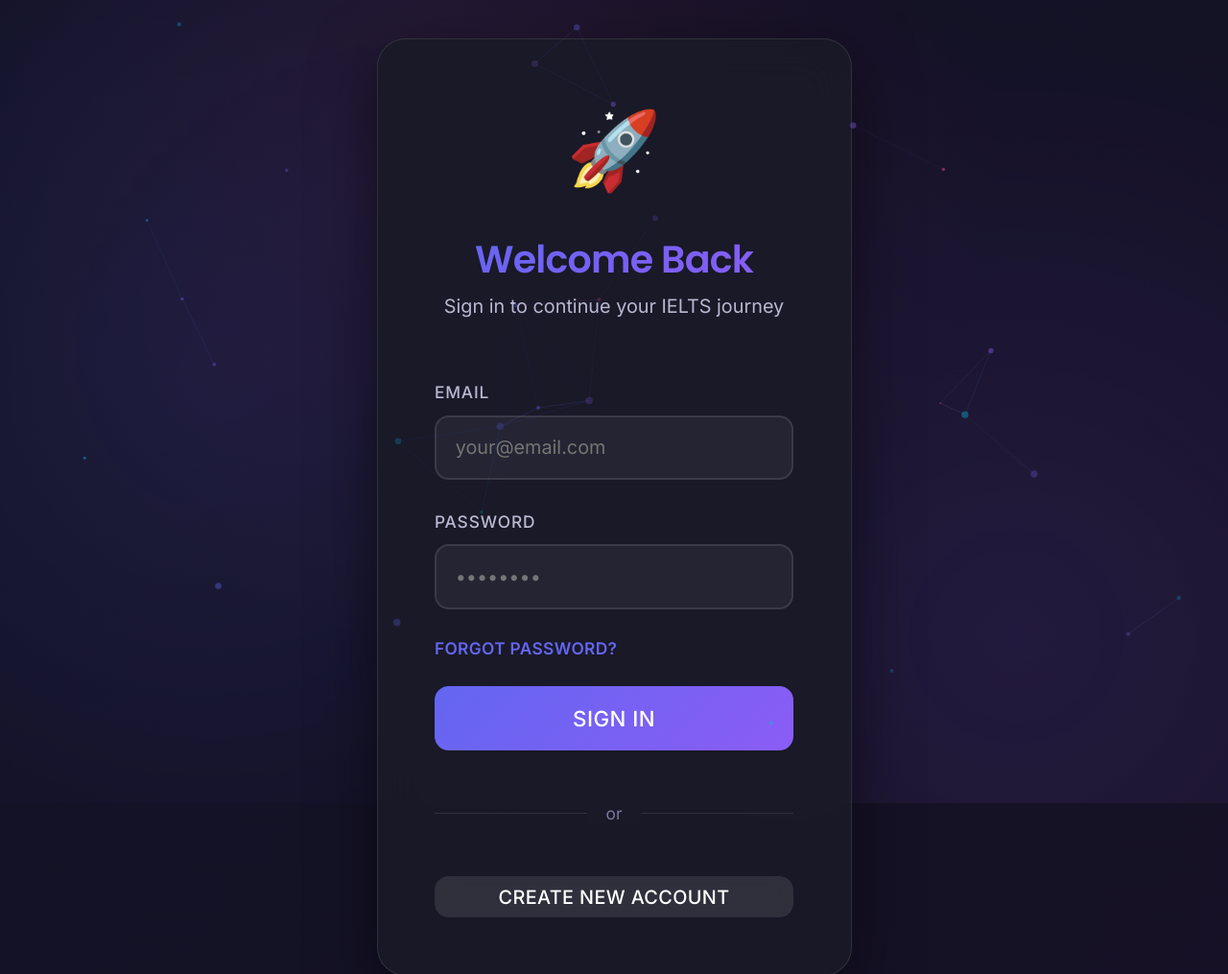
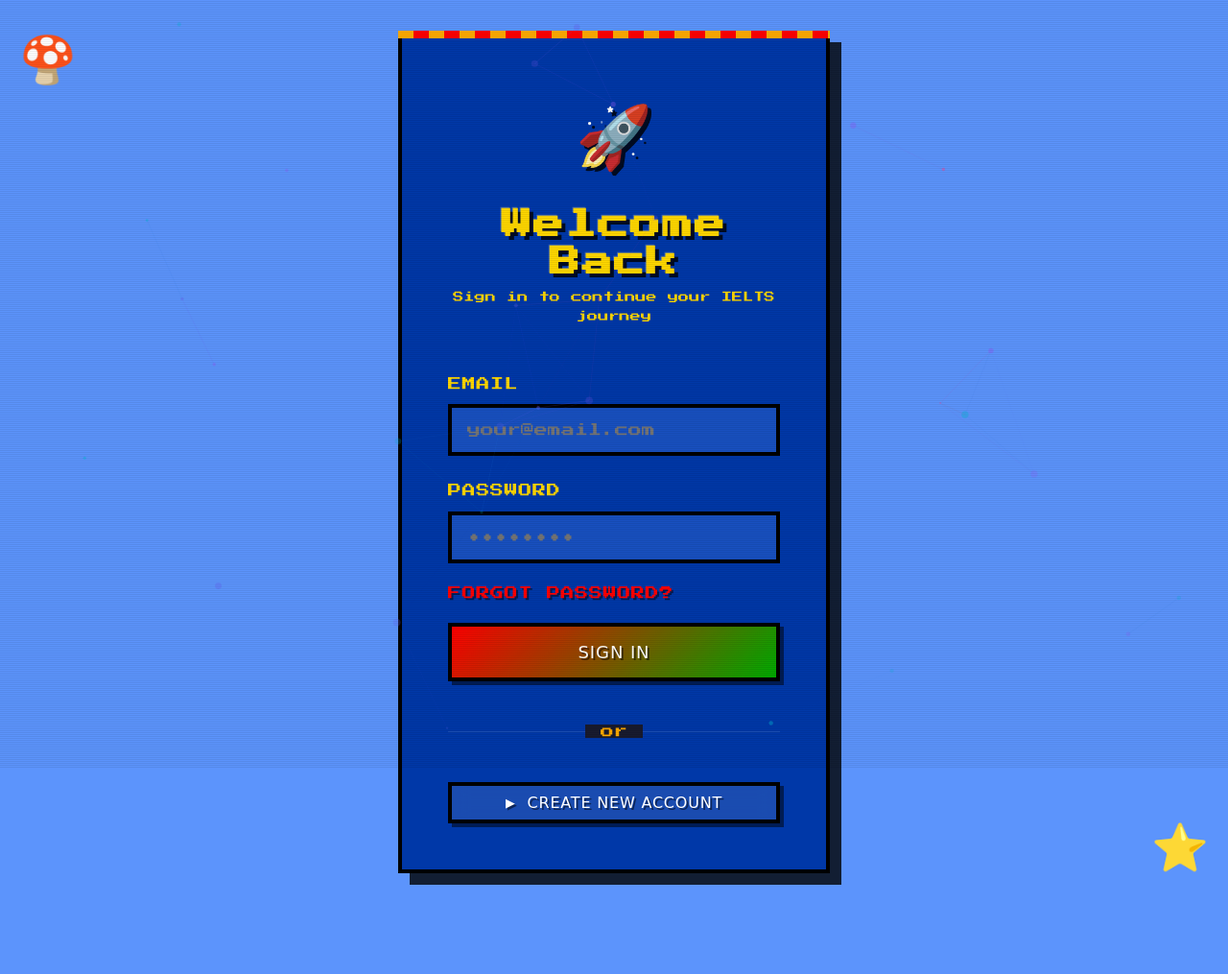
Before and after one commit to VED-VIVEK-TALMALEY/LEAP--SOL, a website built with Vite: page index.html in a window 1280 px wide. Shown: the top 1015 px of the page at 96% size. After the commit the page ends 942 px from the top, so only its background shows below. Built offline with nearby package versions, Linux system fonts and the light colour scheme; no server answers; a web font is replaced by a local one.

Commit message:
Transform UI to retro pixelated Mario-style theme with Rye font
- Added Rye and Press Start 2P fonts for retro aesthetic
- Implemented Mario-themed color palette (blue sky, red/green accents)
- Added pixel art borders and hard shadows throughout
- Updated all components with 8-bit styling
- Added scanline and CRT effects for authentic retro feel
- Transformed navigation with pixel art decorations
- Updated authentication pages with Mario-themed graphics
- Added pixel-perfect rendering and stepped animations
- Build tested and verified

```diff
--- a/components/auth-styles.css
+++ b/components/auth-styles.css
@@ -8,21 +8,53 @@
     align-items: center;
     justify-content: center;
     padding: var(--space-xl);
-    background: linear-gradient(135deg,
-            rgba(99, 102, 241, 0.1) 0%,
-            rgba(139, 92, 246, 0.1) 100%);
+    background: var(--color-bg-primary);
+    position: relative;
+}
+
+.auth-container::before {
+    content: '🍄';
+    position: absolute;
+    top: 20px;
+    left: 20px;
+    font-size: 3rem;
+    animation: float 3s ease-in-out infinite;
+}
+
+.auth-container::after {
+    content: '⭐';
+    position: absolute;
+    bottom: 20px;
+    right: 20px;
+    font-size: 3rem;
+    animation: float 3s ease-in-out infinite 1.5s;
 }
 
 .auth-card {
     width: 100%;
     max-width: 450px;
-    background: rgba(26, 26, 40, 0.95);
-    backdrop-filter: blur(20px);
-    border: 1px solid rgba(255, 255, 255, 0.1);
+    background: var(--color-bg-secondary);
+    border: var(--border-pixel);
     border-radius: var(--radius-xl);
     padding: var(--space-2xl);
-    box-shadow: 0 20px 60px rgba(0, 0, 0, 0.5);
+    box-shadow: var(--shadow-xl);
     animation: fadeIn 0.5s ease;
+    position: relative;
+    image-rendering: pixelated;
+}
+
+.auth-card::before {
+    content: '';
+    position: absolute;
+    top: -4px;
+    left: -4px;
+    right: -4px;
+    height: 8px;
+    background: repeating-linear-gradient(90deg,
+            var(--color-accent-warning) 0px,
+            var(--color-accent-warning) 16px,
+            var(--color-accent-primary) 16px,
+            var(--color-accent-primary) 32px);
 }
 
 .auth-header {
@@ -34,15 +66,17 @@
     font-size: 4rem;
     margin-bottom: var(--space-md);
     animation: float 3s ease-in-out infinite;
+    filter: drop-shadow(4px 4px 0px rgba(0, 0, 0, 0.8));
 }
 
 .auth-header h1 {
     font-family: var(--font-header);
     font-size: var(--font-size-3xl);
     margin-bottom: var(--space-sm);
-    background: linear-gradient(135deg, var(--color-accent-primary), var(--color-accent-secondary));
-    -webkit-background-clip: text;
-    -webkit-text-fill-color: transparent;
+    color: var(--color-text-secondary);
+    text-shadow:
+        4px 4px 0px rgba(0, 0, 0, 0.8),
+        -1px -1px 0px rgba(255, 255, 255, 0.2);
 }
 
 .auth-form {
@@ -69,21 +103,22 @@
 .form-group input,
 .form-group select {
     padding: var(--space-md);
-    background: rgba(255, 255, 255, 0.05);
-    border: 2px solid rgba(255, 255, 255, 0.1);
+    background: var(--color-bg-tertiary);
+    border: var(--border-pixel);
     border-radius: var(--radius-md);
     color: var(--color-text-primary);
-    font-size: var(--font-size-base);
-    font-family: var(--font-body);
+    font-size: var(--font-size-sm);
+    font-family: 'Press Start 2P', monospace;
     transition: all var(--transition-base);
+    image-rendering: pixelated;
 }
 
 .form-group input:focus,
 .form-group select:focus {
     outline: none;
-    border-color: var(--color-accent-primary);
-    background: rgba(255, 255, 255, 0.08);
-    box-shadow: 0 0 0 3px rgba(99, 102, 241, 0.1);
+    border-color: var(--color-accent-warning);
+    background: var(--color-bg-elevated);
+    box-shadow: 4px 4px 0px rgba(255, 170, 0, 0.5);
 }
 
 .commitment-options {
@@ -98,23 +133,26 @@
     align-items: center;
     gap: var(--space-xs);
     padding: var(--space-md);
-    background: rgba(255, 255, 255, 0.05);
-    border: 2px solid rgba(255, 255, 255, 0.1);
+    background: var(--color-bg-tertiary);
+    border: var(--border-pixel);
     border-radius: var(--radius-md);
     color: var(--color-text-primary);
     cursor: pointer;
     transition: all var(--transition-base);
+    box-shadow: var(--shadow-sm);
 }
 
 .commitment-option:hover {
-    background: rgba(255, 255, 255, 0.08);
-    border-color: rgba(255, 255, 255, 0.2);
+    background: var(--color-bg-elevated);
+    transform: translate(-2px, -2px);
+    box-shadow: 6px 6px 0px rgba(0, 0, 0, 0.7);
 }
 
 .commitment-option.active {
-    background: linear-gradient(135deg, var(--color-accent-primary), var(--color-accent-secondary));
-    border-color: transparent;
-    box-shadow: 0 4px 20px rgba(99, 102, 241, 0.4);
+    background: var(--color-accent-primary);
+    border-color: #8b0000;
+    box-shadow: var(--shadow-md);
+    color: white;
 }
 
 .commitment-time {
--- a/index.html
+++ b/index.html
@@ -5,13 +5,14 @@
   <meta charset="UTF-8">
   <meta name="viewport" content="width=device-width, initial-scale=1.0">
 
-  <title>LEAP - Study Abroad Operating System</title>
-  <meta name="description" content="Your personal IELTS preparation and study abroad application platform">
-  <meta name="keywords" content="IELTS, study abroad, university applications, test prep">
+  <title>🍄 LEAP - Retro Study Quest 🎮</title>
+  <meta name="description" content="Your retro-style IELTS preparation and study abroad adventure platform">
+  <meta name="keywords" content="IELTS, study abroad, university applications, test prep, retro gaming">
+  <meta name="theme-color" content="#FF0000">
 
   <link rel="preconnect" href="https://fonts.googleapis.com">
   <link rel="preconnect" href="https://fonts.gstatic.com" crossorigin>
-  <link href="https://fonts.googleapis.com/css2?family=Inter:wght@300;400;500;600;700&display=swap" rel="stylesheet">
+  <link href="https://fonts.googleapis.com/css2?family=Rye&family=Press+Start+2P&display=swap" rel="stylesheet">
 
   <link rel="stylesheet" href="/styles.css">
   <link rel="stylesheet" href="/components/components.css">
--- a/styles.css
+++ b/styles.css
@@ -3,30 +3,30 @@
    ============================================ */
 
 :root {
-  /* Colors - Vibrant & Engaging Palette */
-  --color-bg-primary: #0a0a0f;
-  --color-bg-secondary: #12121a;
-  --color-bg-tertiary: #1a1a28;
-  --color-bg-elevated: #22223a;
+  /* Mario-Themed Retro Color Palette */
+  --color-bg-primary: #5c94fc;
+  --color-bg-secondary: #0038a8;
+  --color-bg-tertiary: #1850c0;
+  --color-bg-elevated: #2868d8;
 
   --color-text-primary: #ffffff;
-  --color-text-secondary: #b8b8d1;
-  --color-text-tertiary: #7a7a9e;
+  --color-text-secondary: #ffd700;
+  --color-text-tertiary: #ffaa00;
 
-  /* Vibrant Accent Colors */
-  --color-accent-primary: #6366f1;
-  --color-accent-secondary: #8b5cf6;
-  --color-accent-success: #10b981;
-  --color-accent-warning: #f59e0b;
-  --color-accent-error: #ef4444;
-  --color-accent-pink: #ec4899;
-  --color-accent-cyan: #06b6d4;
+  /* Mario Accent Colors */
+  --color-accent-primary: #ff0000;
+  --color-accent-secondary: #00aa00;
+  --color-accent-success: #00ff00;
+  --color-accent-warning: #ffaa00;
+  --color-accent-error: #ff0000;
+  --color-accent-pink: #ff69b4;
+  --color-accent-cyan: #00ffff;
 
-  /* League Colors - More Vibrant */
-  --color-league-bronze: #f97316;
-  --color-league-silver: #e5e7eb;
-  --color-league-gold: #fbbf24;
-  --color-league-diamond: #22d3ee;
+  /* League Colors - Retro Gaming */
+  --color-league-bronze: #cd7f32;
+  --color-league-silver: #c0c0c0;
+  --color-league-gold: #ffd700;
+  --color-league-diamond: #b9f2ff;
 
   /* Spacing Scale */
   --space-xs: 0.25rem;
@@ -53,23 +53,27 @@
   --font-weight-semibold: 600;
   --font-weight-bold: 700;
 
-  /* Shadows - More Dramatic */
-  --shadow-sm: 0 2px 8px rgba(99, 102, 241, 0.1);
-  --shadow-md: 0 4px 16px rgba(99, 102, 241, 0.2);
-  --shadow-lg: 0 8px 32px rgba(99, 102, 241, 0.3);
-  --shadow-xl: 0 16px 64px rgba(99, 102, 241, 0.4);
+  /* Pixel Art Shadows - Hard Edges */
+  --shadow-sm: 4px 4px 0px rgba(0, 0, 0, 0.5);
+  --shadow-md: 6px 6px 0px rgba(0, 0, 0, 0.6);
+  --shadow-lg: 8px 8px 0px rgba(0, 0, 0, 0.7);
+  --shadow-xl: 12px 12px 0px rgba(0, 0, 0, 0.8);
 
-  /* Border Radius */
-  --radius-sm: 0.5rem;
-  --radius-md: 0.75rem;
-  --radius-lg: 1rem;
-  --radius-xl: 1.5rem;
-  --radius-full: 9999px;
+  /* Border Radius - Sharp Corners for Pixel Art */
+  --radius-sm: 0px;
+  --radius-md: 0px;
+  --radius-lg: 0px;
+  --radius-xl: 0px;
+  --radius-full: 0px;
 
-  /* Transitions */
-  --transition-fast: 150ms cubic-bezier(0.4, 0, 0.2, 1);
-  --transition-base: 300ms cubic-bezier(0.4, 0, 0.2, 1);
-  --transition-slow: 500ms cubic-bezier(0.4, 0, 0.2, 1);
+  /* Transitions - Stepped for Pixel Art */
+  --transition-fast: 150ms steps(4);
+  --transition-base: 300ms steps(6);
+  --transition-slow: 500ms steps(8);
+
+  /* Pixel Art Borders */
+  --border-pixel: 4px solid #000000;
+  --border-pixel-light: 2px solid #ffffff;
 }
 
 /* ============================================
@@ -83,22 +87,27 @@
 }
 
 html {
-  font-size: 18px;
-  -webkit-font-smoothing: antialiased;
+  font-size: 16px;
+  -webkit-font-smoothing: none;
   -moz-osx-font-smoothing: grayscale;
-  zoom: 1.1;
+  font-smooth: never;
+  image-rendering: pixelated;
+  image-rendering: -moz-crisp-edges;
+  image-rendering: crisp-edges;
+  zoom: 1.0;
 }
 
 body {
-  font-family: 'Inter', -apple-system, BlinkMacSystemFont, 'Segoe UI', sans-serif;
+  font-family: 'Press Start 2P', monospace, system-ui;
   background: var(--color-bg-primary);
   color: var(--color-text-primary);
-  line-height: 1.6;
+  line-height: 1.8;
   overflow-x: hidden;
   position: relative;
+  image-rendering: pixelated;
 }
 
-/* Animated gradient background */
+/* Retro pixel art background pattern */
 body::before {
   content: '';
   position: fixed;
@@ -106,27 +115,42 @@
   left: 0;
   width: 100%;
   height: 100%;
-  background:
-    radial-gradient(circle at 20% 50%, rgba(99, 102, 241, 0.15) 0%, transparent 50%),
-    radial-gradient(circle at 80% 80%, rgba(139, 92, 246, 0.15) 0%, transparent 50%),
-    radial-gradient(circle at 40% 20%, rgba(236, 72, 153, 0.1) 0%, transparent 50%);
-  animation: gradientShift 15s ease infinite;
+  background-image:
+    repeating-linear-gradient(0deg, transparent, transparent 2px, rgba(0, 0, 0, 0.1) 2px, rgba(0, 0, 0, 0.1) 4px),
+    repeating-linear-gradient(90deg, transparent, transparent 2px, rgba(0, 0, 0, 0.1) 2px, rgba(0, 0, 0, 0.1) 4px);
+  background-size: 8px 8px;
+  animation: pixelScroll 20s linear infinite;
   pointer-events: none;
   z-index: 0;
+  opacity: 0.3;
 }
 
-@keyframes gradientShift {
-
-  0%,
-  100% {
-    opacity: 1;
-    transform: scale(1);
+@keyframes pixelScroll {
+  0% {
+    background-position: 0 0;
   }
 
-  50% {
-    opacity: 0.8;
-    transform: scale(1.1);
+  100% {
+    background-position: 8px 8px;
   }
+}
+
+/* Scanline effect for CRT feel */
+body::after {
+  content: '';
+  position: fixed;
+  top: 0;
+  left: 0;
+  width: 100%;
+  height: 100%;
+  background: repeating-linear-gradient(0deg,
+      rgba(0, 0, 0, 0.15),
+      rgba(0, 0, 0, 0.15) 1px,
+      transparent 1px,
+      transparent 2px);
+  pointer-events: none;
+  z-index: 9999;
+  opacity: 0.5;
 }
 
 #app {
@@ -248,19 +272,33 @@
 .card {
   background: var(--color-bg-secondary);
   border-radius: var(--radius-lg);
+  border: var(--border-pixel);
   padding: var(--space-lg);
   box-shadow: var(--shadow-md);
   transition: transform var(--transition-base), box-shadow var(--transition-base);
+  position: relative;
+  image-rendering: pixelated;
+}
+
+.card::before {
+  content: '▓';
+  position: absolute;
+  top: 8px;
+  right: 8px;
+  color: var(--color-text-secondary);
+  font-size: 1.5rem;
+  opacity: 0.3;
 }
 
 .card:hover {
-  transform: translateY(-2px);
-  box-shadow: var(--shadow-lg);
+  transform: translate(-2px, -2px);
+  box-shadow: 10px 10px 0px rgba(0, 0, 0, 0.8);
 }
 
 .card-elevated {
   background: var(--color-bg-elevated);
   box-shadow: var(--shadow-lg);
+  border: 4px solid var(--color-accent-warning);
 }
 
 .card-interactive {
@@ -268,7 +306,8 @@
 }
 
 .card-interactive:active {
-  transform: translateY(0);
+  transform: translate(2px, 2px);
+  box-shadow: 4px 4px 0px rgba(0, 0, 0, 0.6);
 }
 
 /* ============================================
@@ -281,44 +320,59 @@
   justify-content: center;
   gap: var(--space-sm);
   padding: var(--space-sm) var(--space-lg);
-  border: none;
+  border: var(--border-pixel);
   border-radius: var(--radius-md);
   font-size: var(--font-size-base);
   font-weight: var(--font-weight-medium);
-  font-family: inherit;
+  font-family: 'Rye', cursive;
   cursor: pointer;
   transition: all var(--transition-fast);
   white-space: nowrap;
+  box-shadow: var(--shadow-sm);
+  image-rendering: pixelated;
+  position: relative;
+}
+
+.btn::before {
+  content: '▶';
+  margin-right: 4px;
+  font-size: 0.8em;
 }
 
 .btn-primary {
   background: var(--color-accent-primary);
   color: white;
+  border-color: #8b0000;
 }
 
 .btn-primary:hover {
-  background: #0077ed;
-  transform: translateY(-1px);
-  box-shadow: var(--shadow-md);
+  background: #cc0000;
+  transform: translate(-2px, -2px);
+  box-shadow: 8px 8px 0px rgba(0, 0, 0, 0.8);
 }
 
 .btn-secondary {
   background: var(--color-bg-tertiary);
   color: var(--color-text-primary);
+  border-color: #000000;
 }
 
 .btn-secondary:hover {
   background: var(--color-bg-elevated);
+  transform: translate(-2px, -2px);
+  box-shadow: 8px 8px 0px rgba(0, 0, 0, 0.8);
 }
 
 .btn-success {
   background: var(--color-accent-success);
   color: white;
+  border-color: #006400;
 }
 
 .btn-ghost {
   background: transparent;
   color: var(--color-text-secondary);
+  border-color: var(--color-text-secondary);
 }
 
 .btn-ghost:hover {
@@ -339,6 +393,12 @@
 .btn:disabled {
   opacity: 0.5;
   cursor: not-allowed;
+  filter: grayscale(100%);
+}
+
+.btn:active {
+  transform: translate(2px, 2px);
+  box-shadow: 2px 2px 0px rgba(0, 0, 0, 0.6);
 }
 
 /* ============================================
@@ -351,40 +411,54 @@
   gap: var(--space-xs);
   padding: var(--space-xs) var(--space-sm);
   border-radius: var(--radius-full);
+  border: 2px solid #000000;
   font-size: var(--font-size-xs);
   font-weight: var(--font-weight-medium);
   text-transform: uppercase;
   letter-spacing: 0.05em;
+  box-shadow: 2px 2px 0px rgba(0, 0, 0, 0.5);
+  image-rendering: pixelated;
+}
+
+.badge::before {
+  content: '★';
+  font-size: 1.2em;
 }
 
 .badge-bronze {
-  background: rgba(205, 127, 50, 0.2);
-  color: var(--color-league-bronze);
+  background: var(--color-league-bronze);
+  color: #000000;
+  border-color: #8b4513;
 }
 
 .badge-silver {
-  background: rgba(192, 192, 192, 0.2);
-  color: var(--color-league-silver);
+  background: var(--color-league-silver);
+  color: #000000;
+  border-color: #808080;
 }
 
 .badge-gold {
-  background: rgba(255, 215, 0, 0.2);
-  color: var(--color-league-gold);
+  background: var(--color-league-gold);
+  color: #000000;
+  border-color: #b8860b;
 }
 
 .badge-diamond {
-  background: rgba(185, 242, 255, 0.2);
-  color: var(--color-league-diamond);
+  background: var(--color-league-diamond);
+  color: #000000;
+  border-color: #4682b4;
 }
 
 .badge-success {
-  background: rgba(48, 209, 88, 0.2);
-  color: var(--color-accent-success);
+  background: var(--color-accent-success);
+  color: #000000;
+  border-color: #006400;
 }
 
 .badge-warning {
-  background: rgba(255, 159, 10, 0.2);
-  color: var(--color-accent-warning);
+  background: var(--color-accent-warning);
+  color: #000000;
+  border-color: #ff8c00;
 }
 
 /* ============================================
@@ -502,10 +576,25 @@
   left: 0;
   right: 0;
   background: var(--color-bg-secondary);
-  border-top: 1px solid var(--color-bg-tertiary);
+  border-top: var(--border-pixel);
   padding: var(--space-sm) 0;
   z-index: 1000;
-  box-shadow: var(--shadow-lg);
+  box-shadow: 0 -8px 0px rgba(0, 0, 0, 0.7);
+  image-rendering: pixelated;
+}
+
+.nav::before {
+  content: '';
+  position: absolute;
+  top: -4px;
+  left: 0;
+  right: 0;
+  height: 4px;
+  background: repeating-linear-gradient(90deg,
+      var(--color-accent-warning) 0px,
+      var(--color-accent-warning) 8px,
+      var(--color-accent-primary) 8px,
+      var(--color-accent-primary) 16px);
 }
 
 .nav-items {
@@ -527,15 +616,35 @@
   transition: color var(--transition-fast);
   flex: 1;
   text-align: center;
+  position: relative;
+}
+
+.nav-item::before {
+  content: '';
+  position: absolute;
+  bottom: 0;
+  left: 50%;
+  transform: translateX(-50%);
+  width: 0;
+  height: 4px;
+  background: var(--color-accent-warning);
+  transition: width var(--transition-fast);
+}
+
+.nav-item:hover::before,
+.nav-item.active::before {
+  width: 80%;
 }
 
 .nav-item:hover,
 .nav-item.active {
-  color: var(--color-accent-primary);
+  color: var(--color-accent-warning);
+  text-shadow: 2px 2px 0px rgba(0, 0, 0, 0.8);
 }
 
 .nav-icon {
   font-size: var(--font-size-xl);
+  filter: drop-shadow(2px 2px 0px rgba(0, 0, 0, 0.5));
 }
 
 .nav-label {
--- a/styles/typography.css
+++ b/styles/typography.css
@@ -2,27 +2,28 @@
    TYPOGRAPHY SYSTEM - Varied Fonts Per Section
    ============================================ */
 
-/* Import Google Fonts */
-@import url('https://fonts.googleapis.com/css2?family=Poppins:wght@300;400;500;600;700;800&display=swap');
-@import url('https://fonts.googleapis.com/css2?family=Inter:wght@300;400;500;600;700&display=swap');
-@import url('https://fonts.googleapis.com/css2?family=Montserrat:wght@400;500;600;700;800&display=swap');
-@import url('https://fonts.googleapis.com/css2?family=Space+Grotesk:wght@400;500;600;700&display=swap');
-@import url('https://fonts.googleapis.com/css2?family=Merriweather:wght@300;400;700&display=swap');
-@import url('https://fonts.googleapis.com/css2?family=JetBrains+Mono:wght@400;500;600&display=swap');
+/* Import Retro Fonts */
+@import url('https://fonts.googleapis.com/css2?family=Rye&display=swap');
+@import url('https://fonts.googleapis.com/css2?family=Press+Start+2P&display=swap');
 
-/* Font Variables */
+/* Font Variables - Retro Pixelated Theme */
 :root {
-    --font-header: 'Poppins', sans-serif;
-    --font-body: 'Inter', sans-serif;
-    --font-cta: 'Montserrat', sans-serif;
-    --font-numbers: 'Space Grotesk', sans-serif;
-    --font-quotes: 'Merriweather', serif;
-    --font-code: 'JetBrains Mono', monospace;
+    --font-header: 'Rye', 'Press Start 2P', cursive, monospace;
+    --font-body: 'Press Start 2P', monospace, system-ui;
+    --font-cta: 'Rye', 'Press Start 2P', cursive;
+    --font-numbers: 'Press Start 2P', monospace;
+    --font-quotes: 'Rye', cursive;
+    --font-code: 'Press Start 2P', monospace;
+
+    /* Pixel-perfect rendering */
+    -webkit-font-smoothing: none;
+    -moz-osx-font-smoothing: grayscale;
+    font-smooth: never;
 }
 
 /* Apply Typography Per Section */
 
-/* Headers - Poppins (Bold, Modern) */
+/* Headers - Rye (Retro, Pixelated) */
 h1,
 h2,
 h3,
@@ -32,11 +33,17 @@
 .hero-section h1,
 .section-title {
     font-family: var(--font-header);
-    font-weight: 700;
-    letter-spacing: -0.02em;
+    font-weight: 400;
+    letter-spacing: 0.05em;
+    text-shadow:
+        3px 3px 0px rgba(0, 0, 0, 0.8),
+        -1px -1px 0px rgba(255, 255, 255, 0.2);
+    image-rendering: pixelated;
+    image-rendering: -moz-crisp-edges;
+    image-rendering: crisp-edges;
 }
 
-/* Body Text - Inter (Clean, Readable) */
+/* Body Text - Press Start 2P (Pixelated, Retro) */
 body,
 p,
 .text-body,
@@ -44,19 +51,24 @@
 .description {
     font-family: var(--font-body);
     font-weight: 400;
+    font-size: 0.7rem;
+    line-height: 1.8;
+    image-rendering: pixelated;
 }
 
-/* CTAs & Buttons - Montserrat (Strong, Action) */
+/* CTAs & Buttons - Rye (Retro, Bold) */
 .btn,
 button,
 .cta,
 .action-btn,
 .nav-label {
     font-family: var(--font-cta);
-    font-weight: 600;
-    letter-spacing: 0.02em;
+    font-weight: 400;
+    letter-spacing: 0.05em;
     text-transform: uppercase;
-    font-size: 0.875rem;
+    font-size: 0.75rem;
+    text-shadow: 2px 2px 0px rgba(0, 0, 0, 0.5);
+    image-rendering: pixelated;
 }
 
 /* Numbers & Stats - Space Grotesk (Technical, Precise) */
```
